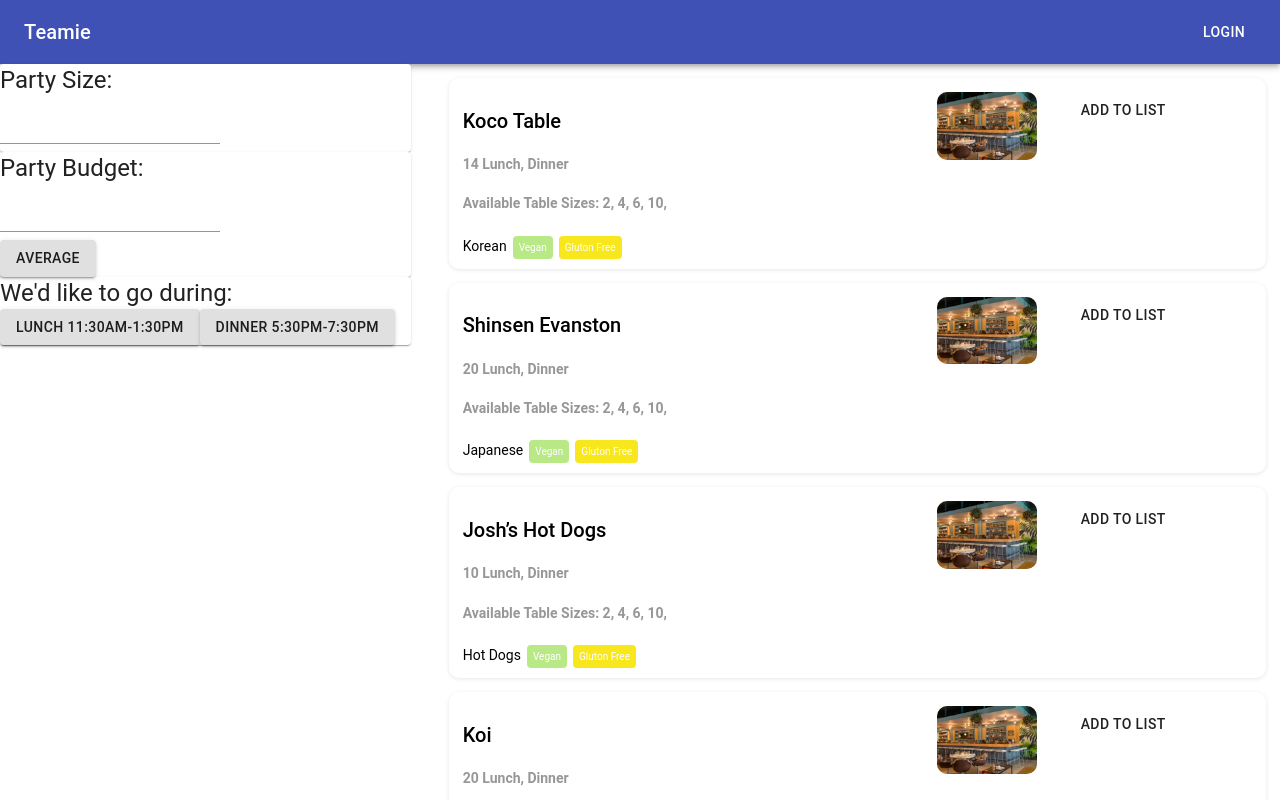
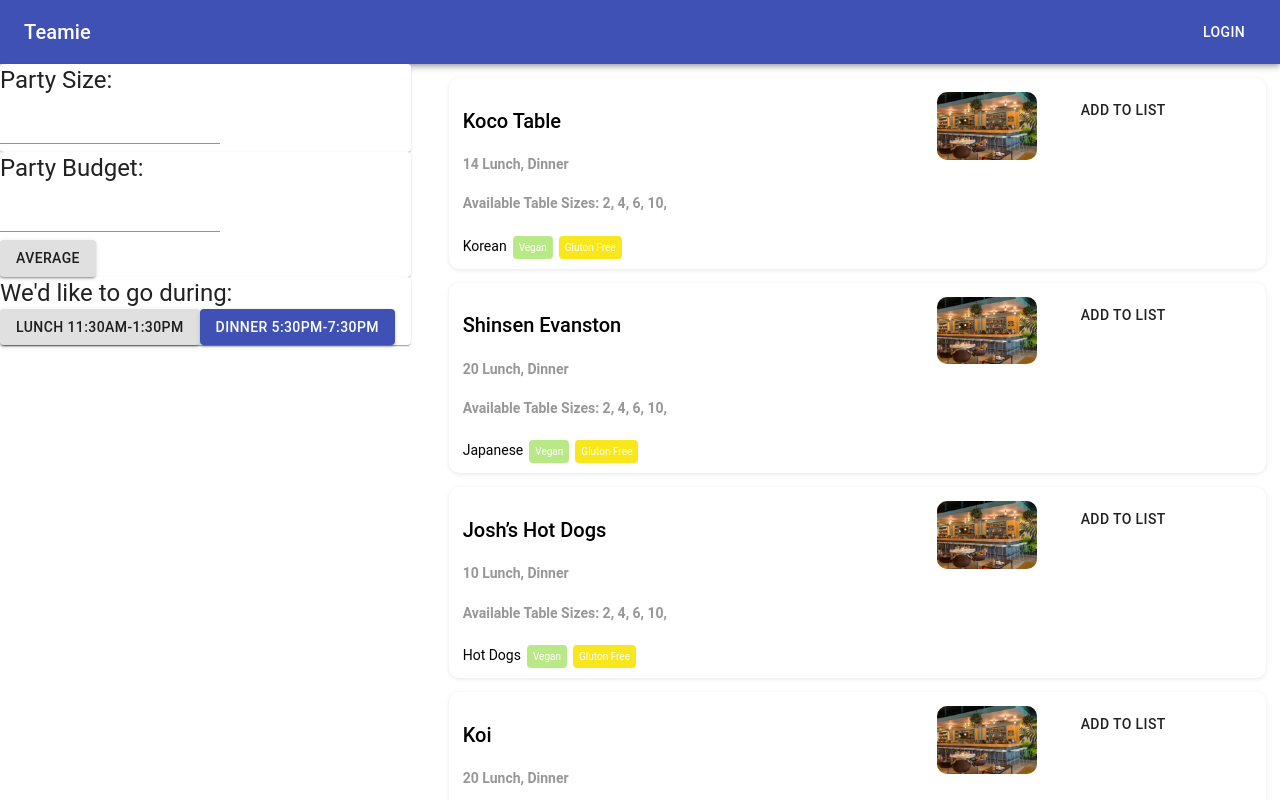
Before and after one commit to sachinsrivastava0126/teamie-ci-cd, a React (Create React App) app: page / in a window 1280 px wide. Shown: the top 800 px of the page. Built offline with nearby package versions, Linux system fonts and the light colour scheme.

Commit message:
change button color

```diff
--- a/src/App.js
+++ b/src/App.js
@@ -93,7 +93,7 @@ const TimeFilter = () => {
         Lunch 11:30AM-1:30PM
       </Button>
 
-      <Button variant="contained">
+      <Button variant="contained" color="primary">
         Dinner 5:30PM-7:30PM
       </Button>
     </Paper>
```
